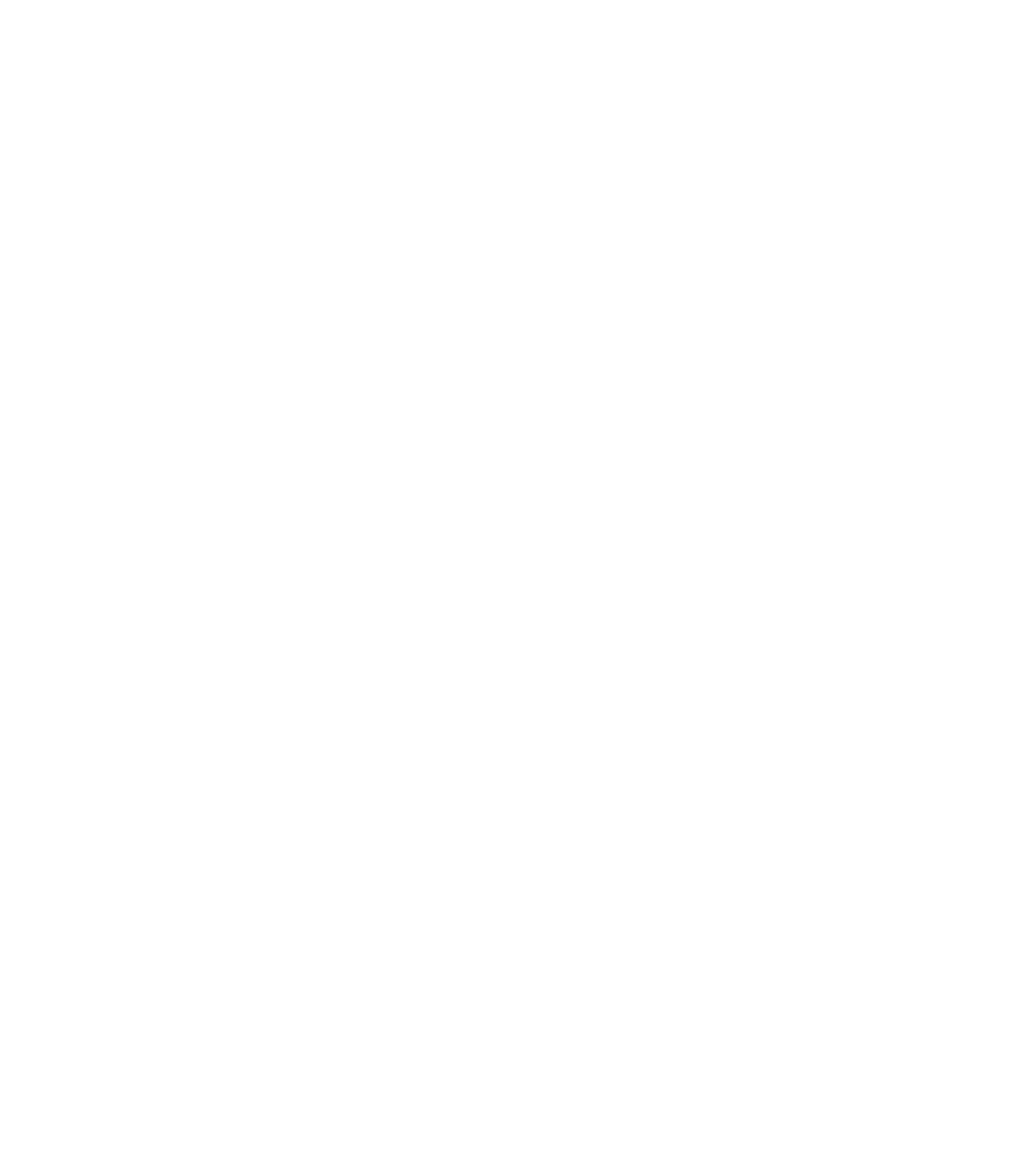
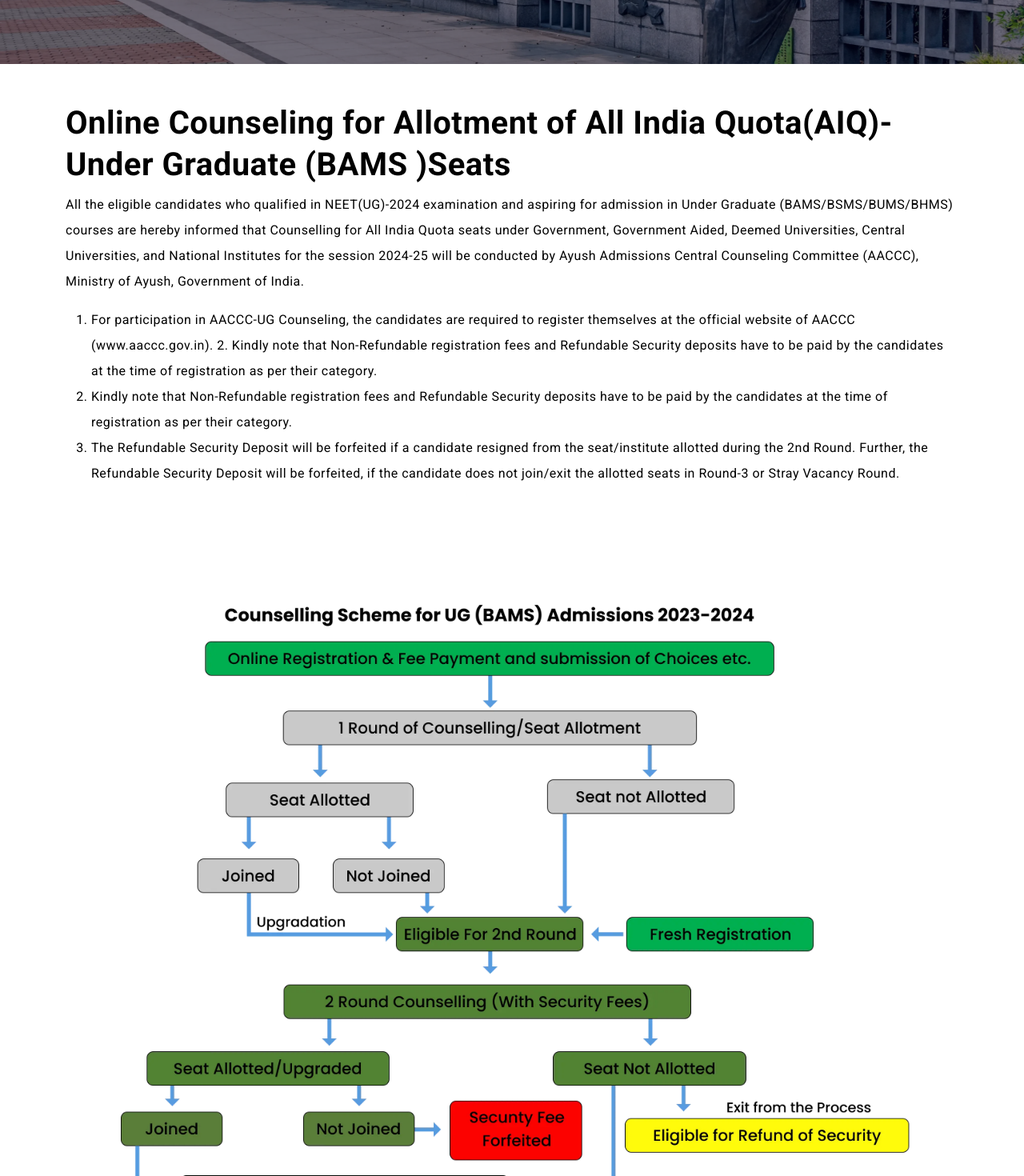
Before and after one commit to manasgautam1/college-veda, a Next.js app: page /all-india-counselling in a window 1280 px wide. Before the commit this address had no page. Shown: the part 440-1910 px from the top of the page at 80% size. Before the commit the page ends 800 px from the top, so only its background shows below. Built offline with nearby package versions, Linux system fonts and the light colour scheme; no server answers.

Commit message:
more changes

```diff
--- /dev/null
+++ b/components/AllIndiaCounselling/AllIndiaCounselling.module.scss
@@ -0,0 +1,34 @@
+.cutoffSection {
+  color: #000000;
+  .title {
+    font-size: 2.5rem;
+    font-weight: 600;
+    line-height: 130%;
+  }
+  .subTitle {
+    font-size: 1.75rem;
+    font-weight: 600;
+    line-height: 130%;
+  }
+  .content {
+    font-size: 1rem;
+    font-weight: 400;
+    line-height: 200%;
+    letter-spacing: 0.5px;
+  }
+}
+
+@media only screen and (max-width: 576px) {
+  .cutoffSection {
+    .title {
+      font-size: 2.25rem;
+    }
+    .title {
+      font-size: 1.5rem;
+    }
+    .content {
+      line-height: 175%;
+      letter-spacing: 0.4px;
+    }
+  }
+}
--- /dev/null
+++ b/components/AllIndiaCounselling/index.jsx
@@ -0,0 +1,65 @@
+import React from "react";
+import BreadcrumbSection from "../About/BreadcrumbSection";
+import styles from "./AllIndiaCounselling.module.scss";
+import Image from "next/image";
+
+const AllIndiaCounsellingComponent = () => {
+  return (
+    <div className={styles.cutoffSection}>
+      <BreadcrumbSection title="All India Couselling" />
+      <div className="container-lg py-5">
+        <div className={styles.content}>
+          <div className="mb-4">
+            <h1 className={styles.title}>
+              Online Counseling for Allotment of All India Quota(AIQ)-Under
+              Graduate (BAMS )Seats
+            </h1>
+            <p>
+              All the eligible candidates who qualified in NEET(UG)-2024
+              examination and aspiring for admission in Under Graduate
+              (BAMS/BSMS/BUMS/BHMS) courses are hereby informed that Counselling
+              for All India Quota seats under Government, Government Aided,
+              Deemed Universities, Central Universities, and National Institutes
+              for the session 2024-25 will be conducted by Ayush Admissions
+              Central Counseling Committee (AACCC), Ministry of Ayush,
+              Government of India.
+            </p>
+            <ol type="1">
+              <li>
+                For participation in AACCC-UG Counseling, the candidates are
+                required to register themselves at the official website of AACCC
+                (www.aaccc.gov.in). 2. Kindly note that Non-Refundable
+                registration fees and Refundable Security deposits have to be
+                paid by the candidates at the time of registration as per their
+                category.
+              </li>
+              <li>
+                Kindly note that Non-Refundable registration fees and Refundable
+                Security deposits have to be paid by the candidates at the time
+                of registration as per their category.
+              </li>
+              <li>
+                The Refundable Security Deposit will be forfeited if a candidate
+                resigned from the seat/institute allotted during the 2nd Round.
+                Further, the Refundable Security Deposit will be forfeited, if
+                the candidate does not join/exit the allotted seats in Round-3
+                or Stray Vacancy Round.
+              </li>
+            </ol>
+            <Image
+              src="/assets/images/common/allIndiaCounselling.webp"
+              width="0"
+              height="0"
+              className="w-100 h-auto"
+              sizes="100vw"
+              alt="all india counselling chart"
+              draggable={false}
+            />
+          </div>
+        </div>
+      </div>
+    </div>
+  );
+};
+
+export default AllIndiaCounsellingComponent;
--- a/components/CollegeDetails/index.jsx
+++ b/components/CollegeDetails/index.jsx
@@ -95,7 +95,7 @@
           </div>
           <div className="justify-content-end pb-4 d-flex container">
             <Link
-              href="https://drive.google.com/file/d/1cMXlEim9CXy2yjadBdqMcErBO0Evb4Na/view?usp=sharing"
+              href="https://drive.google.com/file/d/1F5ifIrmdH3DVlzzgDezaNuEI8X95qkE-/view"
               target="_blank"
               className={`btn btn-outline-light me-3 py-3`}
               style={{
--- a/components/Home/HeroSection/index.jsx
+++ b/components/Home/HeroSection/index.jsx
@@ -38,7 +38,7 @@
               Get started <i className="fa fa-arrow-right" />
             </button>
             <Link
-              href="https://drive.google.com/file/d/1cMXlEim9CXy2yjadBdqMcErBO0Evb4Na/view?usp=sharing"
+              href="https://drive.google.com/file/d/1F5ifIrmdH3DVlzzgDezaNuEI8X95qkE-/view"
               target="_blank"
               className={`${styles.secondaryButton} btn`}
             >
--- a/components/Seo.jsx
+++ b/components/Seo.jsx
@@ -3,7 +3,6 @@
 const SEO = ({ pageTitle }) => {
   const title = `College Veda | ${pageTitle}`;
   return (
-    <>
     <Head>
       <title>{title}</title>
       <meta httpEquiv="x-ua-compatible" content="ie=edge" />
@@ -15,7 +14,6 @@
       />
       <link rel="icon" href="/favicon.ico" />
     </Head>
-    </>
   );
 };
 
--- /dev/null
+++ b/pages/all-india-counselling/index.jsx
@@ -0,0 +1,18 @@
+import AllIndiaCounsellingComponent from "@/components/AllIndiaCounselling";
+import SEO from "@/components/Seo";
+import Footer from "@/components/common/Footer";
+import Header from "@/components/common/Header";
+import React from "react";
+
+const AllIndiaCutoffPage = () => {
+  return (
+    <>
+      <SEO pageTitle="All India Counselling" />
+      <Header />
+      <AllIndiaCounsellingComponent />
+      <Footer />
+    </>
+  );
+};
+
+export default AllIndiaCutoffPage;
```
Also changed, not shown: components/AllIndiaCutoff/index.jsx (+6 -6 lines), components/CollegePredictor/index.jsx (+9 -7 lines), public/assets/images/common/allIndiaCounselling.webp (added). Lines whose indentation alone changed are shown as unchanged.
